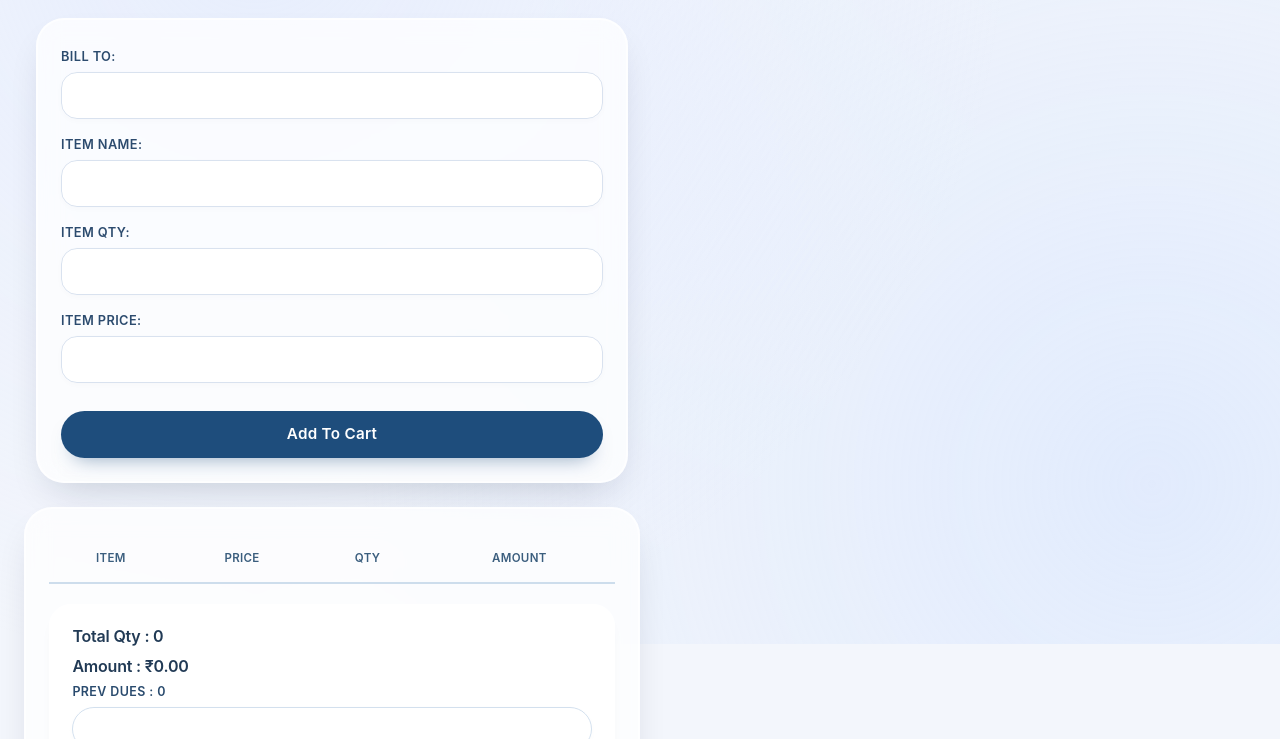
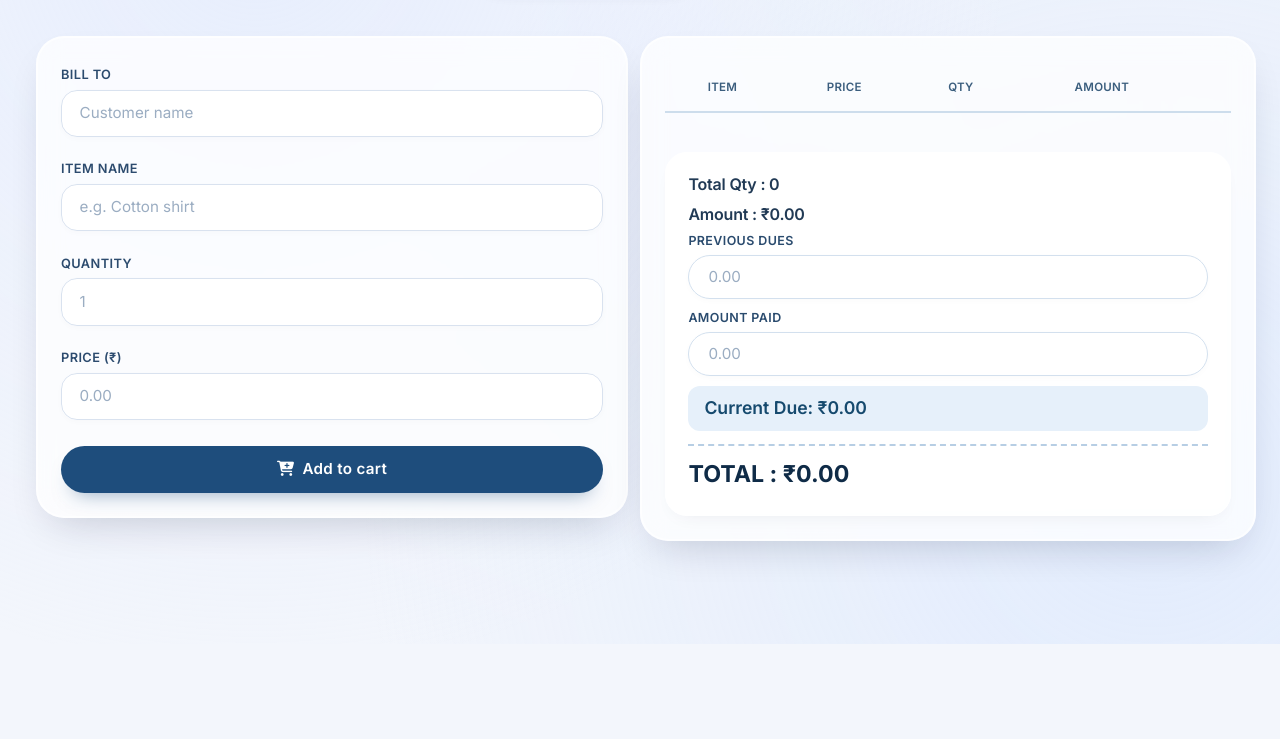
Before and after one commit to yusufali39/LRC, a plain HTML site: page index.html in a window 1280 px wide. Shown: the part 156-895 px from the top of the page. After the commit the page ends 800 px from the top, so only its background shows below. Drawn offline with nearby package versions, Linux system fonts and the light colour scheme.

Commit message:
Revise index.html for improved layout and accessibility
Updated the HTML structure and improved accessibility features.

```diff
--- a/index.html
+++ b/index.html
@@ -1,59 +1,58 @@
+<!-- index.html -->
 <!DOCTYPE html>
 <html lang="en">
 <head>
   <meta charset="UTF-8" />
   <meta name="viewport" content="width=device-width, initial-scale=1.0" />
-    <link
-      href="https://cdn.jsdelivr.net/npm/bootstrap@5.3.0/dist/css/bootstrap.min.css"
-      rel="stylesheet"
-      integrity="sha384-9ndCyUaIbzAi2FUVXJi0CjmCapSmO7SnpJef0486qhLnuZ2cdeRhO02iuK6FUUVM"
-      crossorigin="anonymous" />
-
-    <link
-      rel="stylesheet"
-      href="https://cdnjs.cloudflare.com/ajax/libs/font-awesome/6.4.0/css/all.min.css"
-      integrity="sha512-iecdLmaskl7CVkqkXNQ/ZH/XLlvWZOJyj7Yy7tcenmpD1ypASozpmT/E0iPtmFIB46ZmdtAc9eNBvH0H/ZpiBw=="
-      crossorigin="anonymous"
-      referrerpolicy="no-referrer" />
+  <title>Lookman Readymade Centre · Premium Billing</title>
+  <link rel="preconnect" href="https://fonts.googleapis.com" />
+  <link rel="preconnect" href="https://fonts.gstatic.com" crossorigin />
+  <link href="https://fonts.googleapis.com/css2?family=Inter:opsz,wght@14..32,400;14..32,500;14..32,600;14..32,700&display=swap" rel="stylesheet" />
+  <link href="https://cdn.jsdelivr.net/npm/bootstrap@5.3.0/dist/css/bootstrap.min.css" rel="stylesheet" integrity="sha384-9ndCyUaIbzAi2FUVXJi0CjmCapSmO7SnpJef0486qhLnuZ2cdeRhO02iuK6FUUVM" crossorigin="anonymous" />
+  <link rel="stylesheet" href="https://cdnjs.cloudflare.com/ajax/libs/font-awesome/6.4.0/css/all.min.css" integrity="sha512-iecdLmaskl7CVkqkXNQ/ZH/XLlvWZOJyj7Yy7tcenmpD1ypASozpmT/E0iPtmFIB46ZmdtAc9eNBvH0H/ZpiBw==" crossorigin="anonymous" referrerpolicy="no-referrer" />
   <link rel="stylesheet" href="style.css" />
-    <title>YUSUF</title>
 </head>
 <body>
   <div class="container">
-      <h2 class="text-center mt-1">LOOKMAN READYMADE CENTRE</h2>
+    <h2 class="text-center">LOOKMAN READYMADE CENTRE</h2>
+    <div class="brand-sub">TELHATTA ROAD, SIWAN · 7009875235</div>
+
+    <div class="d-flex align-items-center justify-content-center flex-wrap gap-2 mb-2">
       <button class="btn btn-success" id="generate-invoice">
-        Generate Invoice
+        <i class="fas fa-file-invoice me-1"></i> Generate Invoice
       </button>
-      <a href="profitCalc.html">profitCalc</a>
-      <div class="row">
+      <a href="profitCalc.html" class="profit-link">
+        <i class="fas fa-calculator me-1"></i>profitCalc
+      </a>
+    </div>
+
+    <div class="row g-4">
       <div class="col-md-6">
-          <form action="" id="item-form">
-            <div class="form-group mb-3">
-              <label for="customer-name">Bill to:</label>
-              <input type="text" class="form-control" id="customer-name" />
+        <form id="item-form">
+          <div class="form-group">
+            <label for="customer-name">Bill to</label>
+            <input type="text" class="form-control" id="customer-name" placeholder="Customer name" autocomplete="off" />
           </div>
-            <div class="form-group mb-3">
-              <label for="item-name">Item Name:</label>
-              <input type="text" class="form-control" id="item-name" />
+          <div class="form-group">
+            <label for="item-name">Item name</label>
+            <input type="text" class="form-control" id="item-name" placeholder="e.g. Cotton shirt" autocomplete="off" />
           </div>
-            <div class="form-group mb-3">
-                <label for="item-qty">Item Qty:</label>
-                <input type="text" class="form-control" id="item-qty" />
+          <div class="form-group">
+            <label for="item-qty">Quantity</label>
+            <input type="text" class="form-control" id="item-qty" placeholder="1" autocomplete="off" />
           </div>
-            <div class="form-group mb-4">
-              <label for="item-price">Item Price:</label>
-              <input type="text" class="form-control" id="item-price" />
+          <div class="form-group">
+            <label for="item-price">Price (₹)</label>
+            <input type="text" class="form-control" id="item-price" placeholder="0.00" autocomplete="off" />
           </div>
-            <button type="submit" class="btn btn-primary">Add To Cart</button>
+          <button type="submit" class="btn btn-primary">
+            <i class="fas fa-cart-plus me-1"></i> Add to cart
+          </button>
         </form>
       </div>
 
-        <div>
-          <br />
-        </div>
-
       <div class="col-md-6 main">
-          <div>
+        <div class="table-responsive">
           <table class="table" id="cart-table">
             <thead>
               <tr>
@@ -61,34 +60,31 @@
                 <th>Price</th>
                 <th>Qty</th>
                 <th>Amount</th>
+                <th></th>
               </tr>
             </thead>
             <tbody></tbody>
           </table>
         </div>
+
         <div>
           <p id="total-qty">Total Qty : 0</p>
-          <p id="total-cost">Amount : 0</p>
-          <label for="prev-dues">Prev Dues : 0</label>
-          <input type="text" class="form-control" id="prev-dues" /><br>
+          <p id="total-cost">Amount : ₹0.00</p>
 
-          <!-- New Amount Paid and Current Due -->
-          <label for="amount-paid">Amount Paid:</label>
-          <input type="text" class="form-control" id="amount-paid" /><br>
-          <p id="current-due">Current Due: ₹0</p>
+          <label for="prev-dues">Previous dues</label>
+          <input type="text" class="form-control" id="prev-dues" placeholder="0.00" />
 
-          <p id="total-amount">TOTAL : 0</p>
+          <label for="amount-paid">Amount paid</label>
+          <input type="text" class="form-control" id="amount-paid" placeholder="0.00" />
+
+          <p id="current-due">Current Due: ₹0.00</p>
+          <p id="total-amount">TOTAL : ₹0.00</p>
         </div>
-
       </div>
     </div>
   </div>
 
-    <script
-      src="https://cdnjs.cloudflare.com/ajax/libs/jquery/3.7.0/jquery.min.js"
-      integrity="sha512-3gJwYpMe3QewGELv8k/BX9vcqhryRdzRMxVfq6ngyWXwo03GFEzjsUm8Q7RZcHPHksttq7/GFoxjCVUjkjvPdw=="
-      crossorigin="anonymous"
-      referrerpolicy="no-referrer"></script>
+  <script src="https://cdnjs.cloudflare.com/ajax/libs/jquery/3.7.0/jquery.min.js" integrity="sha512-3gJwYpMe3QewGELv8k/BX9vcqhryRdzRMxVfq6ngyWXwo03GFEzjsUmS8Q7RZcHPHksttq7/GFoxjCVUjkjvPdw==" crossorigin="anonymous" referrerpolicy="no-referrer"></script>
   <script src="https://cdnjs.cloudflare.com/ajax/libs/html2pdf.js/0.9.2/html2pdf.bundle.min.js"></script>
   <script src="script.js"></script>
 </body>
```
Lines whose indentation alone changed are shown as unchanged.
